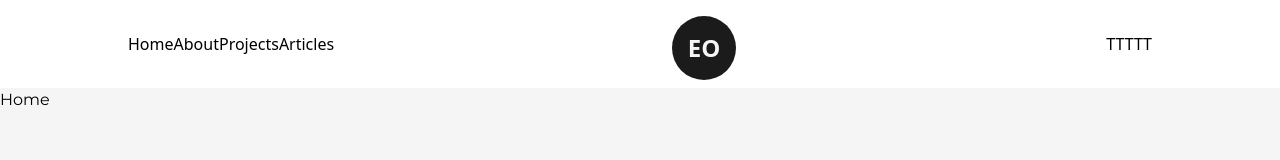
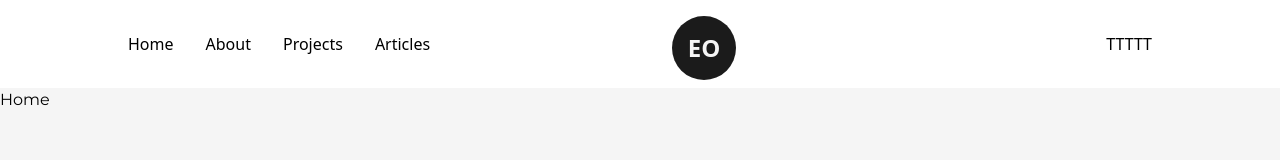
Before and after one commit to EmreOzdin/AllOfMyProjects, a Next.js app in the folder REACT/025- portfolio-web-site/: page / in a window 1280 px wide. Shown: the top 160 px of the page. Built offline with nearby package versions, Linux system fonts and the light colour scheme.

Commit message:
menuItems

```diff
--- a/REACT/025- portfolio-web-site/src/components/NavBar.jsx
+++ b/REACT/025- portfolio-web-site/src/components/NavBar.jsx
@@ -3,14 +3,26 @@ import Logo from "./Logo";
 
 
 
+const CustomLink = ({ href, title, className = "" }) => {
+  return (
+    <Link href={href} className={`${className} relative group`}>
+      {title}
+
+      <span className="h-[1px] inline-block w-0 bg-dark absolute left-0 -bottom-0.5 group-hover:w-full transition-[width] ease duration-300">
+        &nbsp;
+      </span>
+    </Link>
+  );
+};
+
 const NavBar = () => {
   return (
     <header className="w-full px-32 py-8 font-medium flex justify-between">
       <nav>
-        <Link href="/">Home</Link>
-        <Link href="/about">About</Link>
-        <Link href="/projects">Projects</Link>
-        <Link href="/articles">Articles</Link>
+        <CustomLink href="/" title="Home" className="mr-4" />
+        <CustomLink href="/about" title="About" className="mx-4" />
+        <CustomLink href="/projects" title="Projects" className="mx-4" />
+        <CustomLink href="/articles" title="Articles" className="ml-4" />
       </nav>
       <nav>
         <Link href="/" target={"_blank"}>
```
